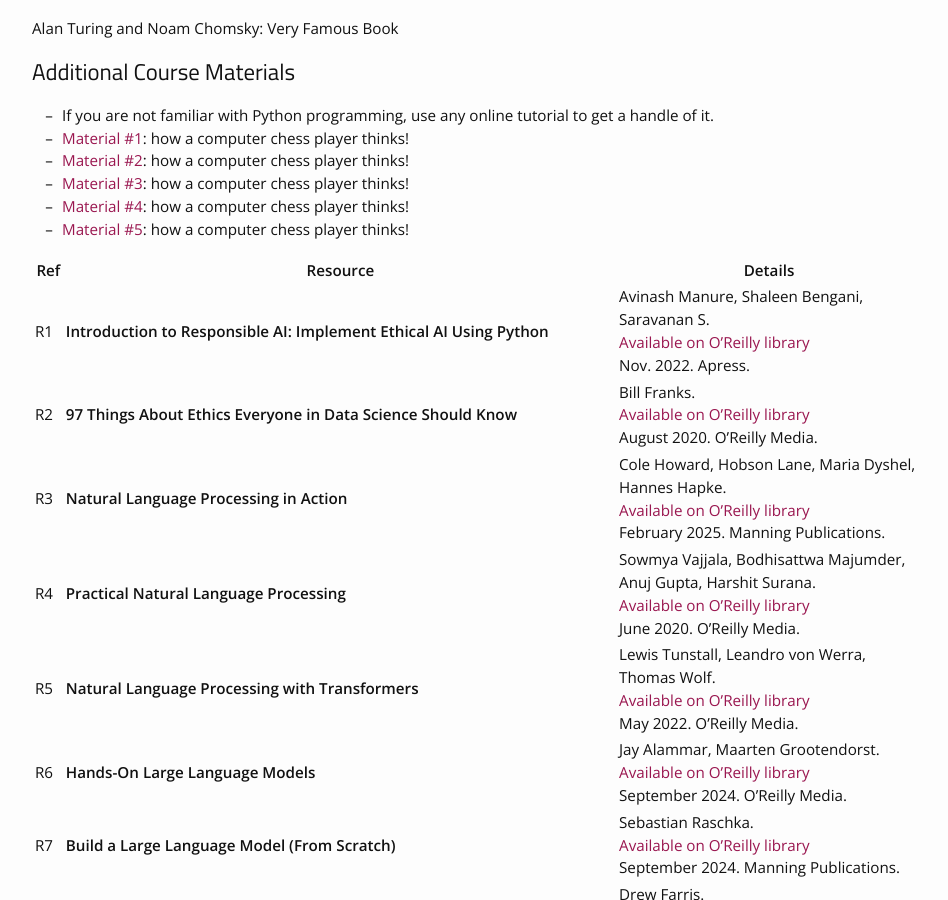
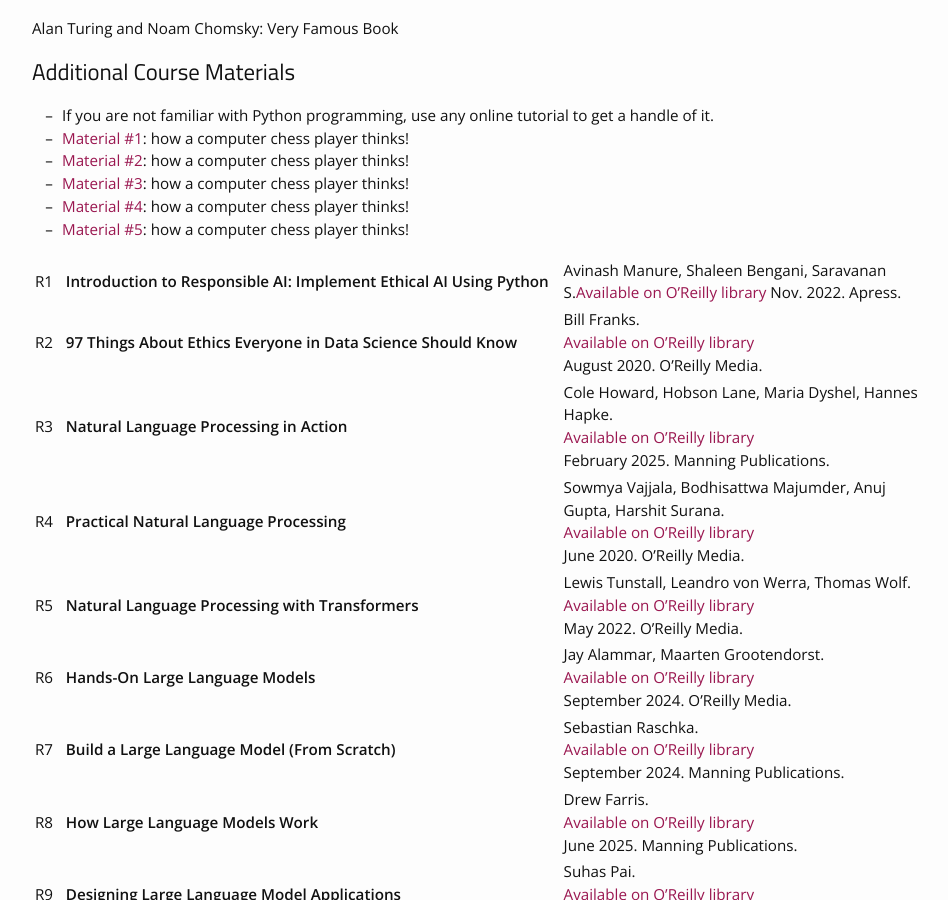
Before and after one commit to BabakBasharirad/llm-engineering, a Jekyll site: the page built from materials.md, in a window 1280 px wide and 900 px high, scrolled down 538 px. Shown: the whole window, without its empty margins (163-1111 px from the left). Built offline with Jekyll 4.4.1, drawn with Linux system fonts in a browser that asks for light colours; nearby versions of some CDN libraries.

Commit message:
Update materials.md

```diff
--- a/materials.md
+++ b/materials.md
@@ -19,9 +19,9 @@ Alan Turing and Noam Chomsky: Very Famous Book
 * [Material #4](http://www.example.com/): how a computer chess player thinks!
 * [Material #5](http://www.example.com/): how a computer chess player thinks!
 
-| Ref | Resource | Details |
+
 |-----|----------|---------|
-| R1 | **Introduction to Responsible AI: Implement Ethical AI Using Python** | Avinash Manure, Shaleen Bengani, Saravanan S.<br>[Available on O’Reilly library](#)<br>Nov. 2022. Apress. |
+| R1 | **Introduction to Responsible AI: Implement Ethical AI Using Python** | Avinash Manure, Shaleen Bengani, Saravanan S.[Available on O’Reilly library](#) Nov. 2022. Apress. |
 | R2 | **97 Things About Ethics Everyone in Data Science Should Know** | Bill Franks.<br>[Available on O’Reilly library](#)<br>August 2020. O’Reilly Media. |
 | R3 | **Natural Language Processing in Action** | Cole Howard, Hobson Lane, Maria Dyshel, Hannes Hapke.<br>[Available on O’Reilly library](#)<br>February 2025. Manning Publications. |
 | R4 | **Practical Natural Language Processing** | Sowmya Vajjala, Bodhisattwa Majumder, Anuj Gupta, Harshit Surana.<br>[Available on O’Reilly library](#)<br>June 2020. O’Reilly Media. |
```
